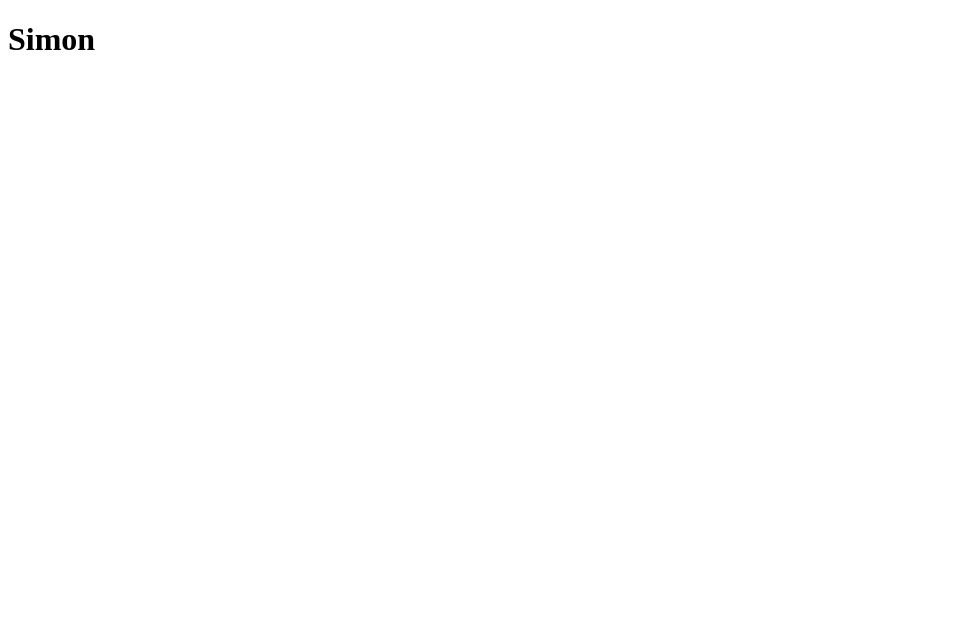
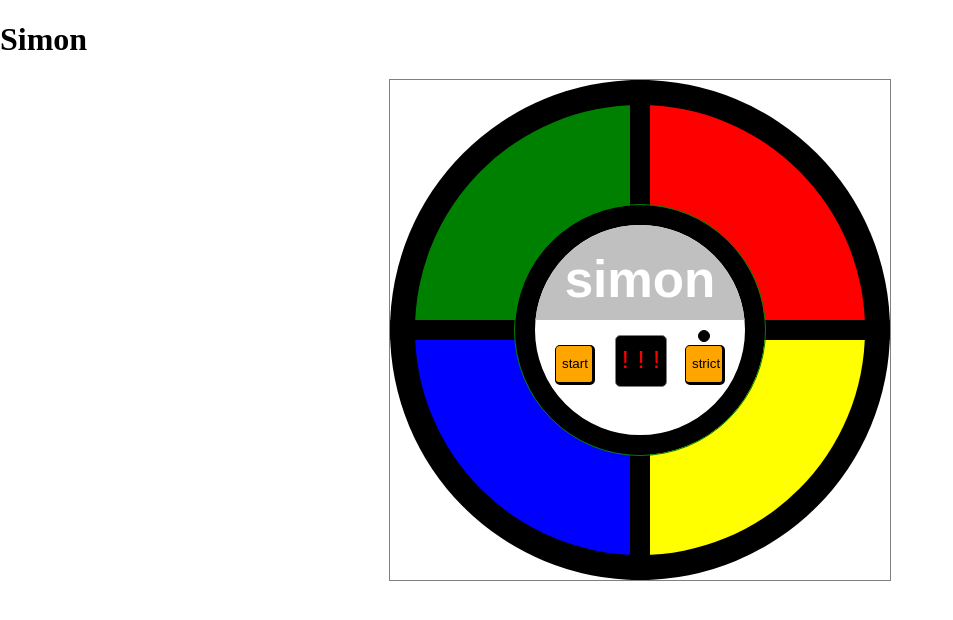
Before and after one commit to tjsilver/simon, a plain HTML site: page index.html in a window 1280 px wide. Shown: the whole page, without its empty margins (0-953 px from the left). Drawn offline with Linux system fonts and the light colour scheme.

Commit message:
Styling of game

```diff
--- a/index.html
+++ b/index.html
@@ -1,13 +1,34 @@
 <!DOCTYPE HTML>
 <html>
+
 <head>
-<meta charset="UTF-8">
-<meta name="viewport" content="width=device-width, initial-scale=1">
+  <meta charset="UTF-8">
+  <meta name="viewport" content="width=device-width, initial-scale=1">
 
-<link rel="stylesheet" type="text/css" href="style.css" />
-<script src="javascript.js"></script>
+  <link rel="stylesheet" type="text/css" href="style.css" />
+  <script src="javascript.js"></script>
 </head>
+
 <body>
   <h1>Simon</h1>
+  <div id="game">
+    <div class="row">
+      <div class="wedge" id="green"></div>
+      <div class="wedge" id="red"></div>
+    </div>
+    <div class="row">
+      <div class="wedge" id="blue"></div>
+      <div class="wedge" id="yellow"></div>
+    </div>
+    <div id="controls">
+      <div id="logo">simon</div>
+      <div id="display">!!!</div>
+      <button id="start">start</button>
+      <div id="strict-indicator"></div>
+      <button id="strict">strict</button>
+    </div>
+
+  </div>
 </body>
+
 </html>
--- a/style.css
+++ b/style.css
@@ -0,0 +1,165 @@
+* {
+  -webkit-tap-highlight-color: rgba(0, 0, 0, 0);
+  -webkit-touch-callout: none;
+  -webkit-user-select: none;
+  -khtml-user-select: none;
+  -moz-user-select: none;
+  -ms-user-select: none;
+  cursor: pointer;
+  cursor: hand;
+}
+
+body {
+  margin: 0;
+}
+
+#game {
+  margin: 0 auto;
+  padding: 0;
+  position: relative;
+  width: 500px;
+  height: 500px;
+  outline: 1px solid grey;
+}
+
+/* colour buttons */
+.row {
+  padding: 0;
+  margin: 0;
+}
+.wedge {
+  display: inline-block;
+  width: 215px;
+  height: 215px;
+  margin: 0;
+  padding: 0;
+  z-index: 0;
+  float: left;
+}
+
+#green {
+  background-color: green;
+  border-top-left-radius: 100%;
+  border-left: 25px solid black;
+  border-top: 25px solid black;
+  border-bottom: 10px solid black;
+  border-right: 10px solid black;
+}
+
+#red {
+  background-color: red;
+  border-top-right-radius: 100%;
+  border-left: 10px solid black;
+  border-top: 25px solid black;
+  border-bottom: 10px solid black;
+  border-right: 25px solid black;
+}
+
+#blue {
+  background-color: blue;
+  border-bottom-left-radius: 100%;
+  border-left: 25px solid black;
+  border-top: 10px solid black;
+  border-bottom: 25px solid black;
+  border-right: 10px solid black;
+}
+
+#yellow {
+  background-color: yellow;
+  border-bottom-right-radius: 100%;
+  border-left: 10px solid black;
+  border-top: 10px solid black;
+  border-bottom: 25px solid black;
+  border-right: 25px solid black;
+}
+
+/* controls and display*/
+
+#controls {
+  z-index: 1;
+  width: 210px;
+  height: 210px;
+  left:25%;
+  top:25%;
+  background-color: white;
+  border: 20px solid black;
+  position: absolute;
+  outline: 1px solid green;
+  margin: 0;
+  padding: 0;
+  border-radius: 100%;
+  overflow: hidden;
+}
+
+#logo {
+  top: -20px;
+  left: -20px;
+  width: 250px;
+  height: 70px;
+  background-color: silver;
+  padding: 45px 0 0 0;
+  color: white;
+  font-family: sans-serif;
+  font-size: 3.2em;
+  font-weight: bold;
+  text-align: center;
+  position: absolute;
+  margin: 0;
+}
+
+button {
+  width: 40px;
+  height: 40px;
+  background-color: orange;
+  color: black;
+  position: absolute;
+  border-radius: 5px;
+  border-left: 1px solid black;
+  border-top: 1px solid black;
+  border-bottom: 3px solid black;
+  border-right: 3px solid black;
+}
+
+button.pressed {
+  border-left: 3px solid black;
+  border-top: 3px solid black;
+  border-bottom: 1px solid black;
+  border-right: 1px solid black;
+}
+
+#start {
+  top: 120px;
+  left: 20px;
+}
+
+#strict {
+  top: 120px;
+  right: 20px;
+}
+
+#strict-indicator {
+  background-color: black;
+  border: 1px solid black;
+  border-radius: 100%;
+  width: 10px;
+  height: 10px;
+  top: 105px;
+  right: 35px;
+  position: absolute;
+}
+
+#display {
+  font-family: monospace;
+  font-size: 2em;
+  text-align: center;
+  width: 50px;
+  height: 40px;
+  background-color: black;
+  border: 1px solid grey;
+  color: red;
+  position: absolute;
+  top: 110px;
+  left: 80px;
+  padding-top: 10px;
+  border-radius: 10%;
+}
```
